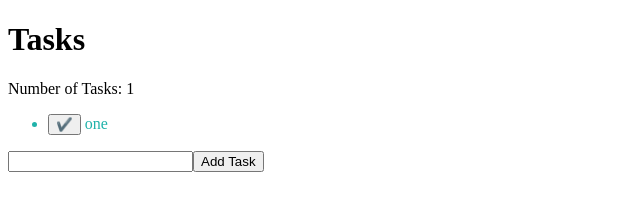
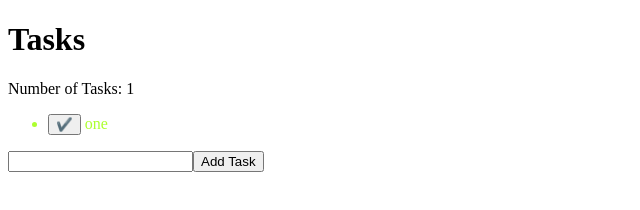
Before and after one commit to organic-042/ToDo-C, a plain HTML site: page index.html in a window 1280 px wide. Shown: the full height of the page, 0-640 px from the left. Drawn offline with nearby package versions, Linux system fonts and the light colour scheme.

Commit message:
changed color of li tag to greenyellow

```diff
--- a/index.html
+++ b/index.html
@@ -18,7 +18,7 @@
     <style>
       li {
         margin-bottom: 5px;
-        color: lightseagreen;
+        color: greenyellow;
       }
     </style>
     <div id="app"></div>
```
